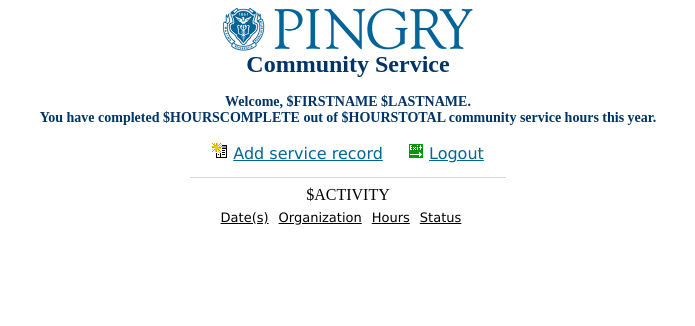
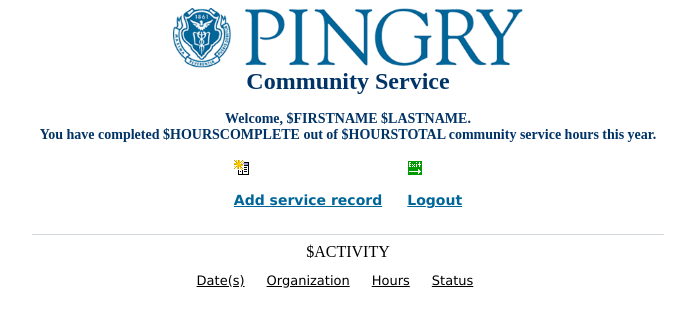
Before and after one commit to astrasser2019/CommunityServicePortal, a plain HTML site: page mainmenu-student.html in a window 1280 px wide. Shown: the whole page, without its empty margins (292-987 px from the left). Drawn offline with Linux system fonts and the light colour scheme.

Commit message:
Update mainmenu-student.html

```diff
--- a/mainmenu-student.html
+++ b/mainmenu-student.html
@@ -6,7 +6,7 @@
  </HEAD>
 
 <BODY>
-    <H1 ALIGN="center"><IMG WIDTH="250"
+    <H1 ALIGN="center"><IMG WIDTH="350"
 SRC="pingry.gif"
 ALT="The Pingry School"><br>Community Service</H1>
     <DIV ALIGN="center">
@@ -16,18 +16,18 @@ ALT="The Pingry School"><br>Community Service</H1>
 <TABLE BORDER="0" CELLPADDING="4">
 <TR>
   <TD>
-      <P><A HREF="student-add.cgi"><IMG SRC="new.png" ALT="" BORDER="0"></A> <A HREF="student-add.cgi">Add service record</A></P>
+      <P><A HREF="student-add.cgi"><IMG SRC="new.png" ALT="" BORDER="0"></A> <A HREF="student-add.cgi"> <H2> Add service record </H2> </A></P>
   </TD>
   <TD>
       <P>&nbsp;</P>
   </TD>
   <TD>
-      <P><A HREF="logout.cgi"><IMG SRC="logout.png" ALT="" BORDER="0"></A> <A HREF="logout.cgi">Logout</A></P>
+      <P><A HREF="logout.cgi"><IMG SRC="logout.png" ALT="" BORDER="0"></A> <A HREF="logout.cgi"> <H2> Logout </H2> </A></P>
   </TD>
 </TR>
 </TABLE>
-      <HR WIDTH="25%">
-      <TABLE BORDER="0" CELLPADDING="4">
+      <HR WIDTH="50%">
+      <TABLE BORDER="0" CELLPADDING="10">
       <TR>
         <TD><FONT SIZE="-1"><U>Date(s)</U></FONT></TD>
         <TD><FONT SIZE="-1"><U>Organization</U></FONT></TD>
```
